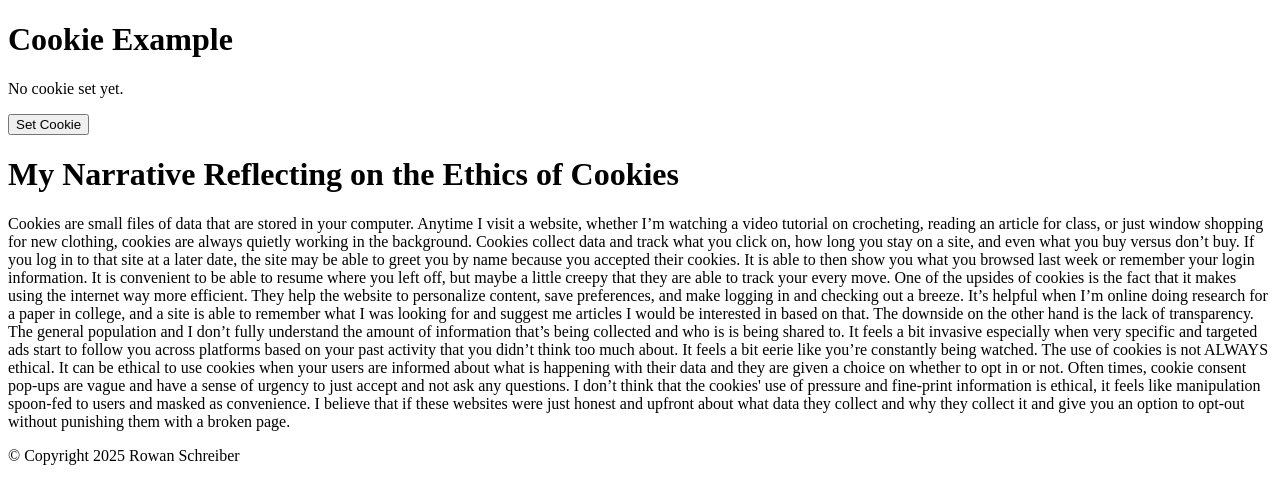
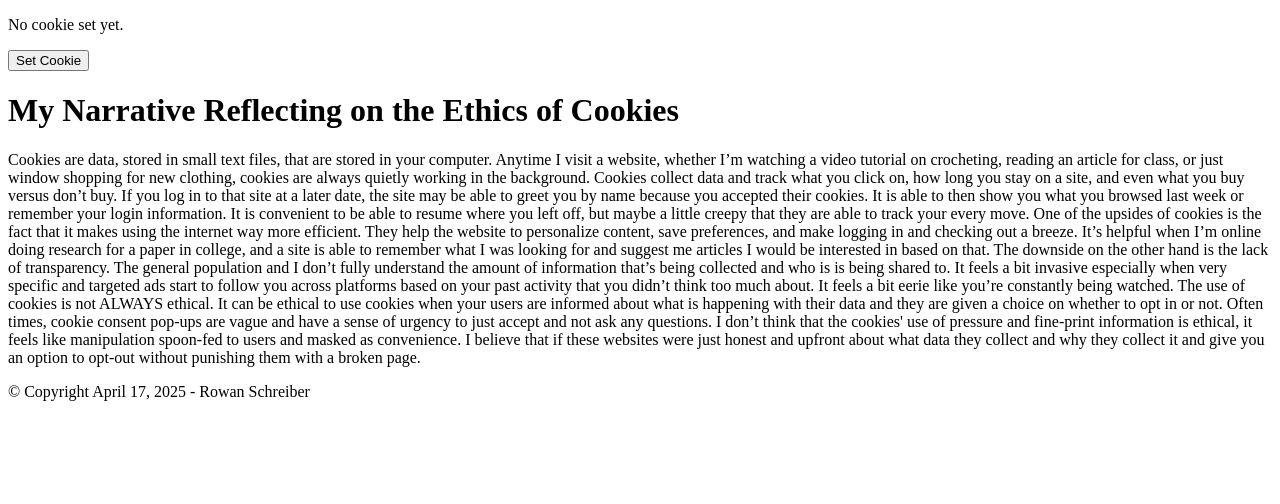
Before and after one commit to rs2488/A10, a plain HTML site: page index.html in a window 1280 px wide. Drawn offline with Linux system fonts and the light colour scheme.

Commit message:
Update index.html

```diff
--- a/index.html
+++ b/index.html
@@ -7,18 +7,16 @@
     <link rel="stylesheet" href="main.css">
 </head>
 <body>
-    <h1>Cookie Example</h1>
     <p id="cookie-display">No cookie set yet.</p>
     <button id="set-cookie-btn">Set Cookie</button>
-
     <script src="main.js"></script>
   <h1>My Narrative Reflecting on the Ethics of Cookies</h1>
     <p>
-       Cookies are small files of data that are stored in your computer. Anytime I visit a website, whether I’m watching a video tutorial on crocheting, reading an article for class, or just window shopping for new clothing, cookies are always quietly working in the background. Cookies collect data and track what you click on, how long you stay on a site, and even what you buy versus don’t buy. If you log in to that site at a later date, the site may be able to greet you by name because you accepted their cookies. It is able to then show you what you browsed last week or remember your login information. It is convenient to be able to resume where you left off, but maybe a little creepy that they are able to track your every move.
+        Cookies are data, stored in small text files, that are stored in your computer. Anytime I visit a website, whether I’m watching a video tutorial on crocheting, reading an article for class, or just window shopping for new clothing, cookies are always quietly working in the background. Cookies collect data and track what you click on, how long you stay on a site, and even what you buy versus don’t buy. If you log in to that site at a later date, the site may be able to greet you by name because you accepted their cookies. It is able to then show you what you browsed last week or remember your login information. It is convenient to be able to resume where you left off, but maybe a little creepy that they are able to track your every move.
 
 One of the upsides of cookies is the fact that it makes using the internet way more efficient. They help the website to personalize content, save preferences, and make logging in and checking out a breeze. It’s helpful when I’m online doing research for a paper in college, and a site is able to remember what I was looking for and suggest me articles I would be interested in based on that. The downside on the other hand is the lack of transparency. The general population and I don’t fully understand the amount of information that’s being collected and who is is being shared to. It feels a bit invasive especially when very specific and targeted ads start to follow you across platforms based on your past activity that you didn’t think too much about. It feels a bit eerie like you’re constantly being watched.
 
 The use of cookies is not ALWAYS ethical. It can be ethical to use cookies when your users are informed about what is happening with their data and they are given a choice on whether to opt in or not. Often times, cookie consent pop-ups are vague and have a sense of urgency to just accept and not ask any questions. I don’t think that the cookies' use of pressure and fine-print information is ethical, it feels like manipulation spoon-fed to users and masked as convenience. I believe that if these websites were just honest and upfront about what data they collect and why they collect it and give you an option to opt-out without punishing them with a broken page.</p>
     </body>
-    <footer>© Copyright 2025 Rowan Schreiber</footer>
+    <footer>© Copyright April 17, 2025 - Rowan Schreiber</footer>
 </html>
```
